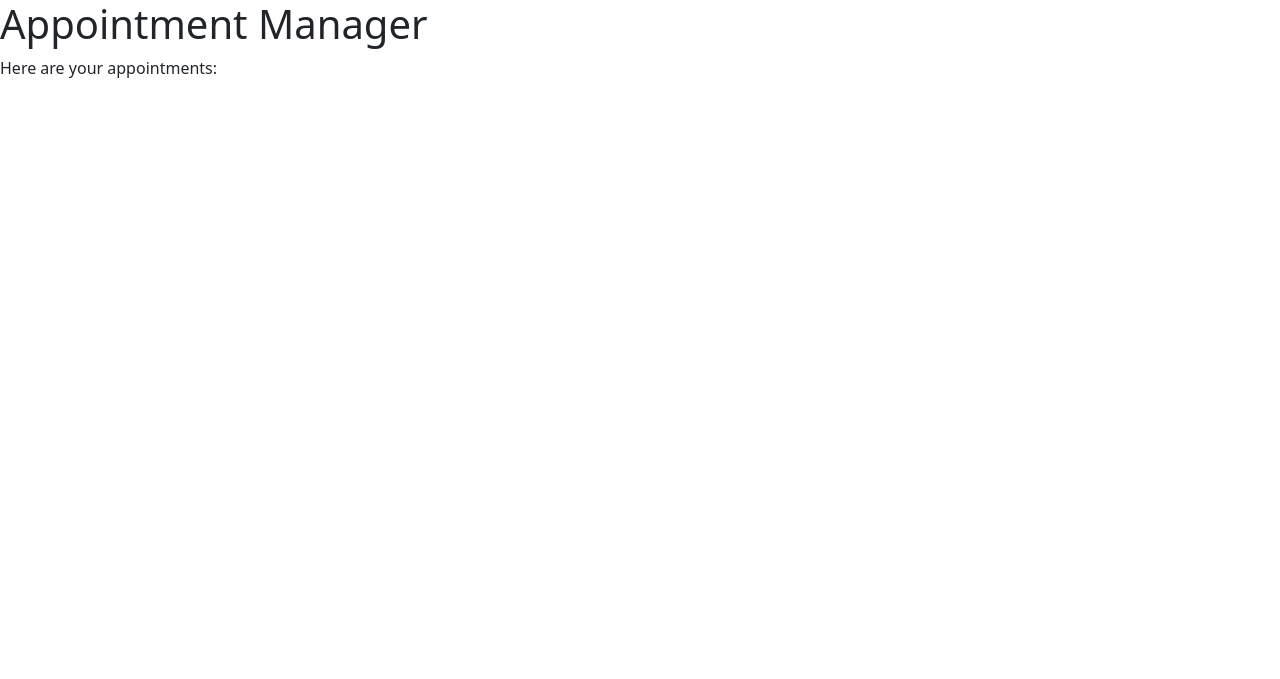
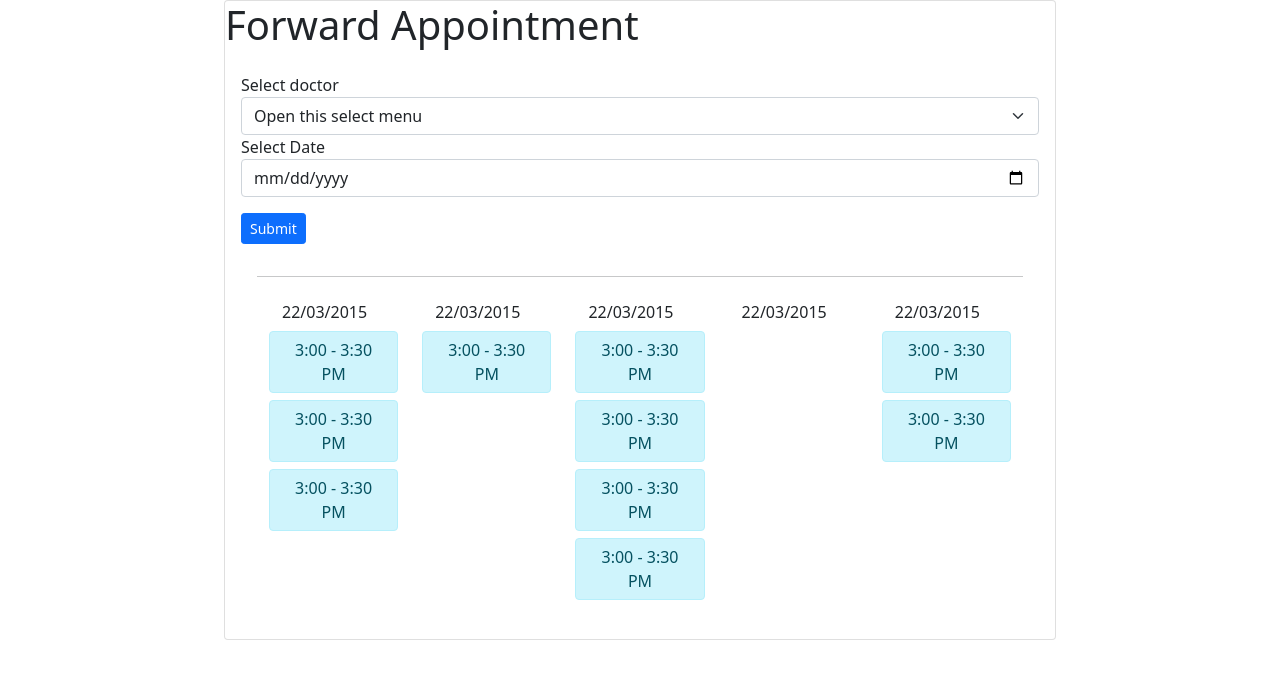
Before and after one commit to esubalew-gosaye/Appointment-Handler, a Django app: page / in a window 1280 px wide. Shown: the top 679 px of the page. Run offline with Django 4.2, Linux system fonts and the light colour scheme; some libraries are stand-ins or nearby versions.

Commit message:
index.html frontend added.

```diff
--- a/templates/appointment/index.html
+++ b/templates/appointment/index.html
@@ -8,14 +8,96 @@
     <link rel="stylesheet" href="{% static 'css/bootstrap.css' %}">
     <script src="{% static 'js/bootstrap.js' %}"></script>
     <title>Appointment Manager</title>
+    <style>
+        .container .row .col a{
+            margin-bottom: 7px;
+        }
+    </style>
 </head>
 <body>
-    <h1>Appointment Manager</h1>
-    <p>Here are your appointments:</p>
-    <ul>
-        {% for appointment in appointments %}
-            <li>{{ appointment }}</li>
-        {% endfor %}
-    </ul>
+    <div class="card w-65 m-auto" style="width:65%">
+        <h1>Forward Appointment</h1>
+
+        <div class="p-3">
+            <form action=""></form>
+                {% csrf_token %}
+                <label for="select2">Select doctor</label>
+                <select class="form-select" id="select2" aria-label="Default select example">
+                    <option selected disabled>Open this select menu</option>
+                    <option value="1">One</option>
+                    <option value="2">Two</option>
+                    <option value="3">Three</option>
+                </select>
+                <label for="date-input">Select Date</label>
+                <input class="form-control" type="date" id="date-input" placeholder="Disabled input" aria-label="input example">
+                <input type="submit" value="Submit" class="btn btn-sm btn-primary mt-3">
+            </form>
+            <div class="card-body">
+                <hr class="hr">
+                <div class="container">
+                    <div class="row">
+                      <div class="col">
+                        <div class="btn sm">
+                            22/03/2015
+                        </div>
+
+                        <a class="btn alert-info sm" href="#">
+                            3:00 - 3:30 PM
+                        </a>
+                        <a class="btn alert-info sm" href="#">
+                            3:00 - 3:30 PM
+                        </a>
+                        <a class="btn alert-info sm" href="#">
+                            3:00 - 3:30 PM
+                        </a>
+                      </div>
+                      <div class="col">
+                        <div class="btn sm">
+                            22/03/2015
+                        </div>
+                        <a class="btn alert-info sm" href="#">
+                            3:00 - 3:30 PM
+                        </a>
+                      </div>
+                      <div class="col">
+                        <div class="btn sm">
+                            22/03/2015
+                        </div>
+                        <a class="btn alert-info sm" href="#">
+                            3:00 - 3:30 PM
+                        </a>
+                        <a class="btn alert-info sm" href="#">
+                            3:00 - 3:30 PM
+                        </a><a class="btn alert-info sm" href="#">
+                            3:00 - 3:30 PM
+                        </a>
+                        <a class="btn alert-info sm" href="#">
+                            3:00 - 3:30 PM
+                        </a>
+                      </div>
+                      <div class="col">
+                        <div class="btn sm">
+                            22/03/2015
+                        </div>
+                      </div>
+                      <div class="col">
+                        <div class="btn sm">
+                            22/03/2015
+                        </div>
+                        <a class="btn alert-info sm" href="#">
+                            3:00 - 3:30 PM
+                        </a>
+                        <a class="btn alert-info sm" href="#">
+                            3:00 - 3:30 PM
+                        </a>
+                      </div>
+                    </div>
+                  </div>
+            </div>
+
+        </div>
+
+      </div>
+
 </body>
 </html>
```
